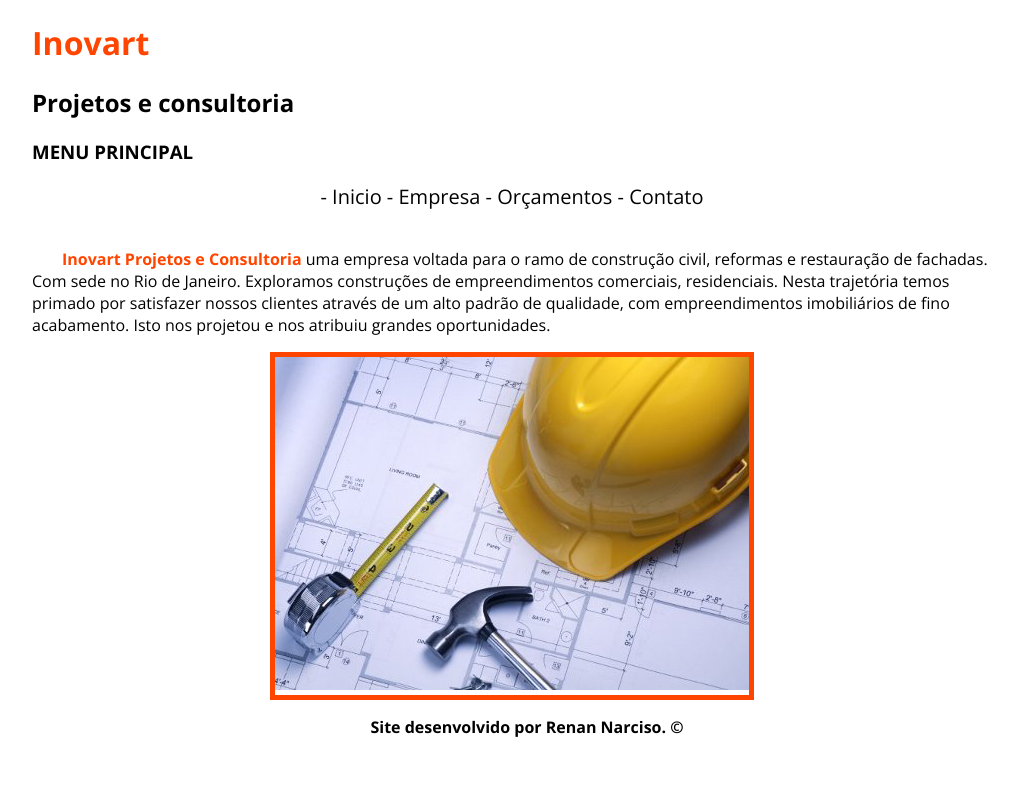
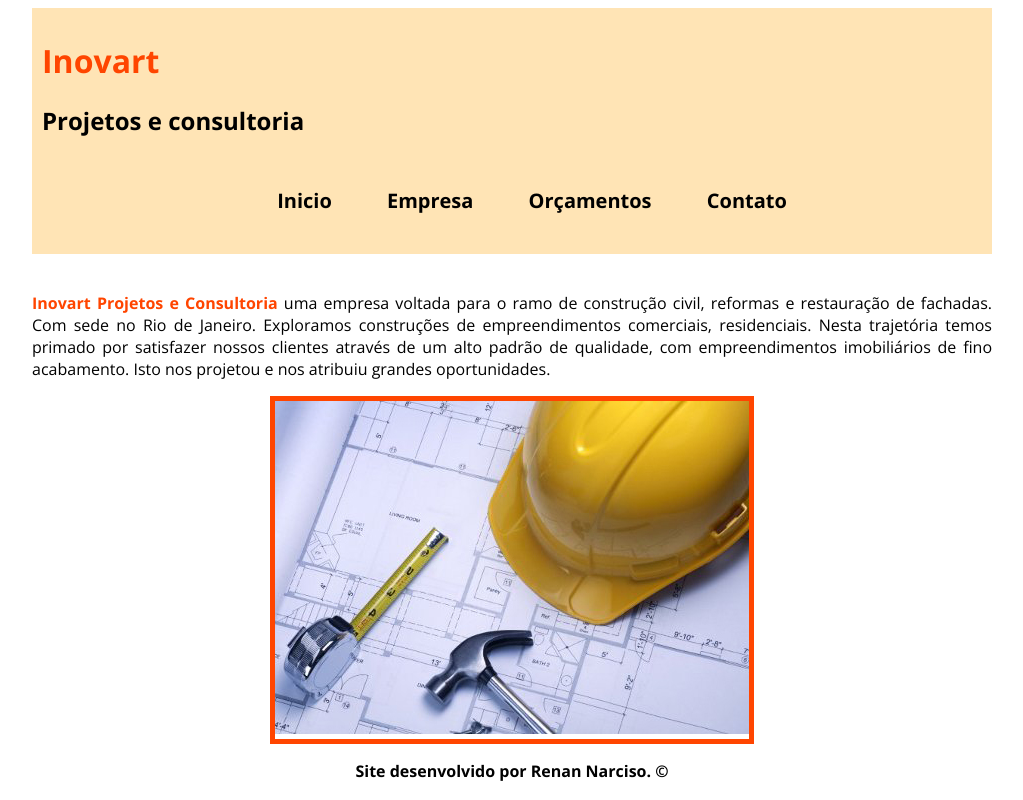
Before and after one commit to Renanzinth/Inovart-projetos-e-consultoria, a plain HTML site: page index.html in a window 1280 px wide. Shown: the whole page, without its empty margins (128-1151 px from the left). Drawn offline with nearby package versions, Linux system fonts and the light colour scheme.

Commit message:
Inovart proj

```diff
--- a/css/estilo.css
+++ b/css/estilo.css
@@ -1,4 +1,6 @@
 @charset "UTF-8";
+
+/* FONTE PADRÃO DO SITE */
 
 *{
 	font-family: 'Open Sans', sans-serif;
@@ -9,26 +11,53 @@
 	margin: 0 auto;
 }
 
+#cabecalho{
+	padding: 10px;
+	background-color: #FFE4B5;
+}
+
+/* TITULO DO CABEÇALHO */
+
+header h1{
+	color:#FF4500;
+	font-weight: bold;
+}
+
+
 /* ESTILO DO MENU */
 
 nav{
+	font-weight: bold;
+	padding: 10px;
 	font-size: 20px;
+	margin: 0 auto;
+}
+
+nav ul{
 	text-align: center;
+	word-spacing: 50px;
+}
+
+nav li{
+	display: inline;
+}
+
+nav li:hover {
+	border-bottom: 4px solid #FF4500;
 }
 
 /* ESTILO DO PARÁGRAFO */
 
 p {
 	width: 100%;
-	text-align:left;
-	text-indent: 30px;
+	text-align:justify;
 }
 
 /* ESTILO DE TEXTO */
 
 span.integer {
-	color:orangered;
-	font-weight: 700;
+	color:#FF4500;
+	font-weight: bold;
 }
 
 /* ESTILO DA IMAGEM COM LEGENDA */
@@ -36,7 +65,7 @@ span.integer {
 figure.foto-legenda {
 	width: 474px;
 	position: relative;
-	border: 5px solid orangered;
+	border: 5px solid #FF4500;
 	margin: 0 auto;
 }
 
@@ -46,7 +75,6 @@ figure.foto-legenda img {
 }
 
 figure.foto-legenda figcaption {
-	font-weight: bold;
 	background-color: rgba(0,0,0,.2);
 	position: absolute;
 	top: 0px;
@@ -61,7 +89,7 @@ figure.foto-legenda:hover figcaption {
 }
 
 figure.foto-legenda h3{
-	color: orangered;
+	color: #FF4500;
 }
 
 /* ESTILO DO RODAPÉ DO SITE */
--- a/index.html
+++ b/index.html
@@ -18,16 +18,17 @@
 	<header id="cabecalho">
 
 		<hgroup>
-		<h1><font color="orangered">Inovart</font></h1>
+		<h1>Inovart</h1>
 		<h2>Projetos e consultoria</h2>
 		</hgroup>
 
-	<h3>MENU PRINCIPAL</h3>
 	<nav>
-		- Inicio
-		- Empresa
-		- Orçamentos
-		- Contato
+		<ul>
+			<li>Inicio</li>
+			<li>Empresa</li>
+			<li>Orçamentos</li>
+			<li>Contato</li>
+		</ul>
 	</nav>
 
 	</header>
```
